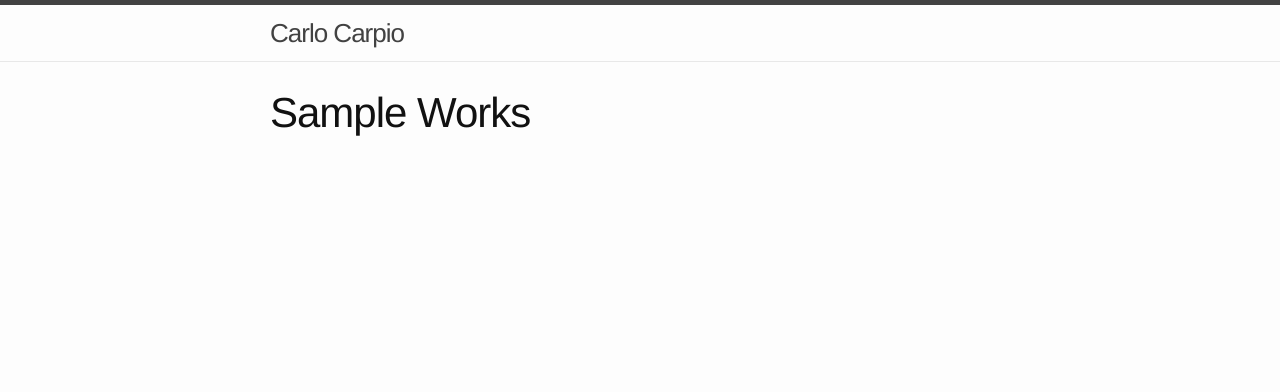
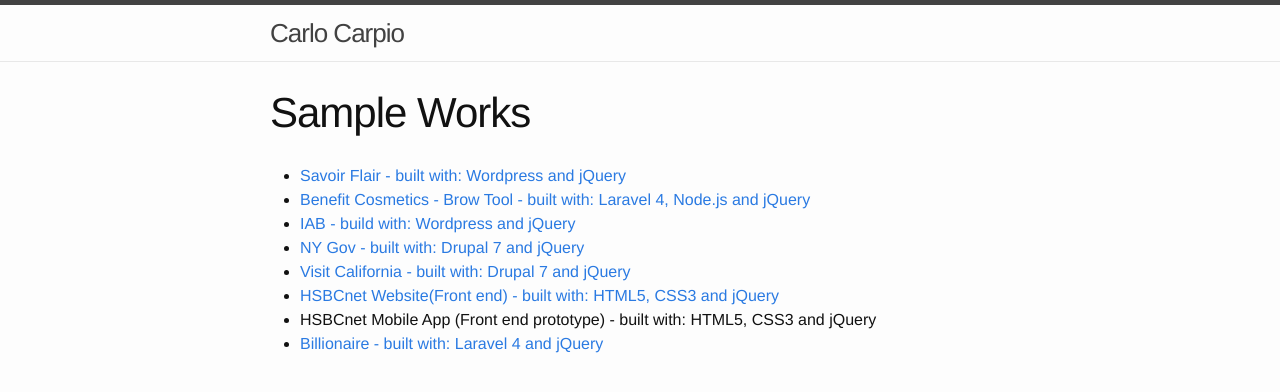
Before and after one commit to carlocarpio/jekyll-page, a Jekyll site: the page built from sample-works.md, in a window 1280 px wide. Shown: the top 392 px of the page. Built offline with Jekyll 4.4.1, drawn with Linux system fonts in a browser that asks for light colours.

Commit message:
Updated sample works

```diff
--- a/sample-works.md
+++ b/sample-works.md
@@ -3,3 +3,33 @@
 title: Sample Works
 permalink: /sample-works/
 ---
+
+<article class="post-content">
+    <ul>
+	<li>
+		<a href="http://www.savoirflair.com">Savoir Flair - built with: Wordpress and jQuery</a>
+	</li>
+	<li>
+		<a href="http://www.benefitbrowgenie.com">Benefit Cosmetics - Brow Tool - built with: Laravel 4, Node.js and jQuery</a>
+	</li>
+	<li>
+		<a href="http://www.iab.com">IAB - build with: Wordpress and jQuery</a>
+	</li>
+	<li>
+		<a href="http://www.ny.gov/">NY Gov - built with: Drupal 7 and jQuery</a>
+	</li>
+	<li>
+		<a href="http://www.visitcalifornia.com/">Visit California - built with: Drupal 7 and jQuery</a>
+	</li>
+	<li>
+		<a href="http://www.hsbcnet.com">HSBCnet Website(Front end) - built with: HTML5, CSS3 and jQuery</a>
+	</li>
+	<li>
+		HSBCnet Mobile App (Front end prototype) - built with: HTML5, CSS3 and jQuery
+	</li>
+	<li>
+		<a href="http://www.billionaire.com">Billionaire - built with: Laravel 4 and jQuery</a>
+	</li>
+</ul>
+
+  </article>
```
Also changed, not shown: 2 other files.
